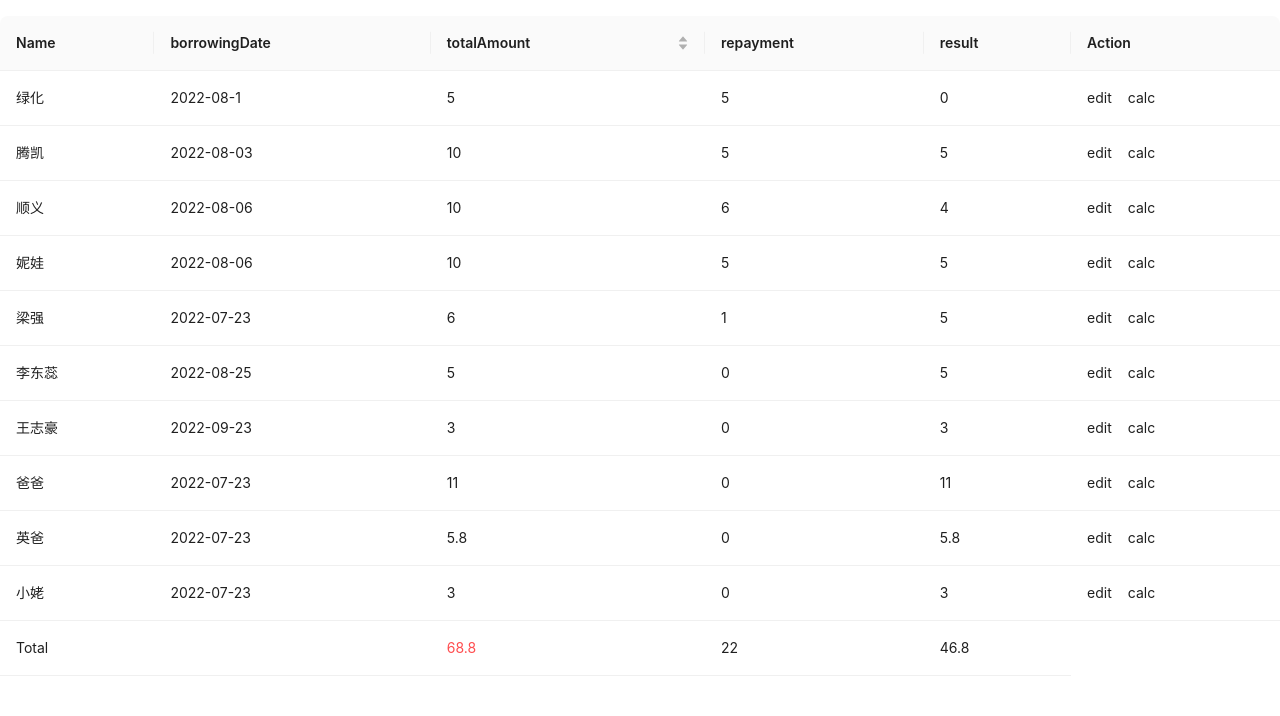
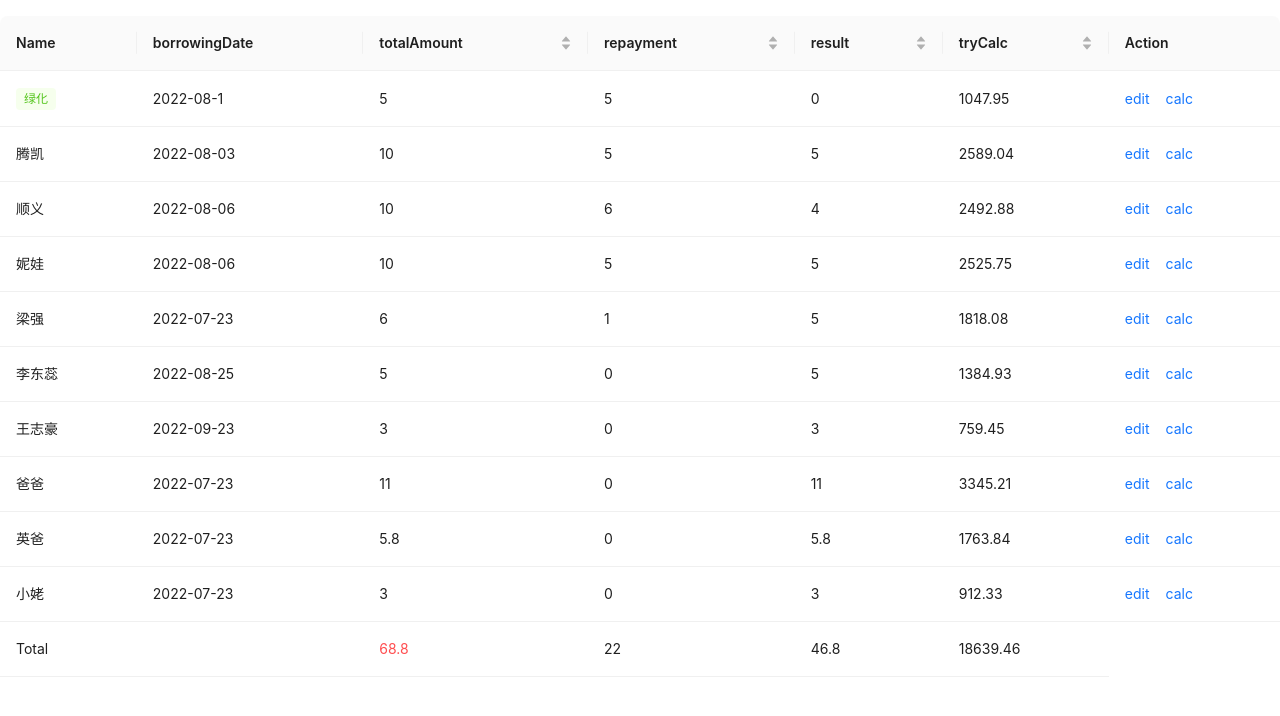
Before and after one commit to hlzpy/debt, a React (Create React App) app: page / in a window 1280 px wide. Shown: the top 716 px of the page. Built offline with nearby package versions, Linux system fonts and the light colour scheme.

Commit message:
列表增加利息列&列表排序

```diff
--- a/public/data.json
+++ b/public/data.json
@@ -15,7 +15,7 @@
         "repayment": [{ "date": "2023-5-1", "amount": 5 }],
         "note": null,
         "id": 2,
-        "rate": 0
+        "rate": 3
     },
     {
         "name": "顺义",
@@ -27,7 +27,8 @@
             { "date": "2023-6-18", "amount": 1 }
         ],
         "note": null,
-        "id": 3
+        "id": 3,
+        "rate": 3
     },
     {
         "name": "妮娃",
@@ -39,7 +40,7 @@
         ],
         "note": null,
         "id": 4,
-        "rate": 0
+        "rate": 3
     },
     {
         "name": "梁强",
@@ -48,7 +49,7 @@
         "repayment": [{ "date": "2023-7-20", "amount": 1 }],
         "note": null,
         "id": 5,
-        "rate": 0
+        "rate": 3
     },
     {
         "name": "李东蕊",
@@ -57,7 +58,7 @@
         "repayment": [],
         "note": null,
         "id": 6,
-        "rate": 0
+        "rate": 3
     },
     {
         "name": "王志豪",
@@ -66,7 +67,7 @@
         "repayment": [],
         "note": null,
         "id": 7,
-        "rate": 0
+        "rate": 3
     },
     {
         "name": "爸爸",
@@ -75,7 +76,7 @@
         "repayment": [],
         "note": null,
         "id": 8,
-        "rate": 0
+        "rate": 3
     },
     {
         "name": "英爸",
@@ -84,7 +85,7 @@
         "repayment": [],
         "note": null,
         "id": 9,
-        "rate": 0
+        "rate": 3
     },
     {
         "name": "小姥",
@@ -93,6 +94,6 @@
         "repayment": [],
         "note": null,
         "id": 10,
-        "rate": 0
+        "rate": 3
     }
 ]
--- a/src/components/DebtList/index.tsx
+++ b/src/components/DebtList/index.tsx
@@ -1,10 +1,12 @@
 import React, { useEffect, useState } from 'react';
 import Table, { ColumnsType } from 'antd/es/table';
-import { Space, Typography, Modal } from 'antd';
+import { Space, Typography, Modal, Tag } from 'antd';
 import axios from 'axios';
 import DebtDetail from '../DebtDetail';
 import DebtEdit from '../DebtEdit';
 import TryCalc from '../TryCalc';
+import { calcTry } from '../../utils/calc.util';
+import dayjs from 'dayjs';
 const { Text } = Typography;
 const { info } = Modal;
 
@@ -24,6 +26,19 @@ const DebtList: React.FC = () => {
             title: 'Name',
             dataIndex: 'name',
             key: 'name',
+            render: (_, record) => {
+                const isReturnDone =
+                    record.totalAmount -
+                        record.repayment.reduce((pre, cur) => pre + +cur.amount, 0) <=
+                    0;
+                return isReturnDone ? (
+                    <Tag bordered={false} color="success">
+                        {record.name}
+                    </Tag>
+                ) : (
+                    record.name
+                );
+            },
         },
         {
             title: 'borrowingDate',
@@ -41,15 +56,41 @@ const DebtList: React.FC = () => {
             key: 'repayment',
             dataIndex: 'repayment',
             render: (_, { repayment }) => (
-                <>{repayment.reduce((pre, cur) => +pre + +cur.amount, 0)}</>
+                <>{repayment.reduce((pre, cur) => pre + cur.amount, 0)}</>
             ),
+            sorter: (a, b) => {
+                const resultA = a.repayment.reduce((pre, cur) => pre + +cur.amount, 0);
+                const resultB = b.repayment.reduce((pre, cur) => pre + +cur.amount, 0);
+                return resultA - resultB;
+            },
         },
         {
             title: 'result',
             key: 'id',
             dataIndex: 'result',
             render: (_, { repayment, totalAmount }) => {
-                return +totalAmount - +repayment.reduce((pre, cur) => +pre + +cur.amount, 0);
+                return +totalAmount - +repayment.reduce((pre, cur) => pre + +cur.amount, 0);
+            },
+            sorter: (a, b) => {
+                const resultA =
+                    a.totalAmount - +a.repayment.reduce((pre, cur) => pre + +cur.amount, 0);
+                const resultB =
+                    b.totalAmount - +b.repayment.reduce((pre, cur) => pre + +cur.amount, 0);
+                return resultA - resultB;
+            },
+        },
+        {
+            title: 'tryCalc',
+            key: 'tryCalc',
+            dataIndex: 'tryCalc',
+            render: (_, record) => {
+                const { rate } = record;
+                return calcTry(rate, record, dayjs().format());
+            },
+            sorter: (a, b) => {
+                const resultA = calcTry(a.rate, a, dayjs().format());
+                const resultB = calcTry(b.rate, b, dayjs().format());
+                return resultA - resultB;
             },
         },
         {
@@ -95,7 +136,15 @@ const DebtList: React.FC = () => {
 
     const handleSave = (values: DataType) => {
         const newData = debts.map((item: DataType) =>
-            item.id === editingItem?.id ? { ...item, ...values } : item
+            item.id === editingItem?.id
+                ? {
+                      ...item,
+                      ...{
+                          ...values,
+                          borrowingDate: dayjs(values.borrowingDate).format('YYYY-MM-DD'),
+                      },
+                  }
+                : item
         );
         setDebts(newData);
         setEditModalVisible(false);
@@ -110,12 +159,18 @@ const DebtList: React.FC = () => {
                     summary={(pageData) => {
                         let totalBorrow = 0;
                         let totalRepayment = 0;
+                        let totalInterest = 0;
 
-                        pageData.forEach(({ totalAmount, repayment }) => {
-                            totalBorrow += totalAmount;
-                            totalRepayment += repayment.reduce((pre, cur) => pre + cur.amount, 0);
+                        pageData.forEach((item) => {
+                            totalBorrow += item.totalAmount;
+                            totalRepayment += item.repayment.reduce(
+                                (pre, cur) => pre + cur.amount,
+                                0
+                            );
+                            totalInterest += calcTry(item.rate, item, dayjs().format());
                         });
                         const totalResult = totalBorrow - totalRepayment;
+                        totalInterest = Number(totalInterest.toFixed(2));
 
                         return (
                             <>
@@ -130,6 +185,9 @@ const DebtList: React.FC = () => {
                                     </Table.Summary.Cell>
                                     <Table.Summary.Cell index={4}>
                                         <Text>{totalResult}</Text>
+                                    </Table.Summary.Cell>
+                                    <Table.Summary.Cell index={5}>
+                                        <Text>{totalInterest}</Text>
                                     </Table.Summary.Cell>
                                 </Table.Summary.Row>
                             </>
--- a/src/components/TryCalc/index.tsx
+++ b/src/components/TryCalc/index.tsx
@@ -2,6 +2,7 @@ import { Button, DatePicker, Descriptions, Form, Input, InputNumber, Modal } fro
 import React, { useEffect, useState } from 'react';
 import { DataType } from '../DebtList';
 import dayjs from 'dayjs';
+import { calcTry } from '../../utils/calc.util';
 
 const TryCalc = ({
     visible,
@@ -23,31 +24,32 @@ const TryCalc = ({
     }, [editingItem]);
 
     const tryCalc = () => {
-        const { totalAmount, repayment, borrowingDate } = editingItem;
-        let loanAmount = totalAmount; // 总借款金额
-        let totalInterest = 0;
         const rate = form.getFieldValue('rate');
         const resultDate = form.getFieldValue('borrowingDate');
-        const repaidMount = repayment.reduce((p: any, c: any) => p + c.amount, 0);
-        const repayments = [
-            ...repayment,
-            repaidMount >= totalAmount
-                ? {}
-                : {
-                      date: dayjs(resultDate).format(),
-                      amount: totalAmount - repaidMount,
-                  },
-        ].sort((a: any, b: any) => dayjs(a.date).valueOf() - dayjs(b.date).valueOf());
-        repayments.forEach((item, index) => {
-            const day = dayjs(item.date).diff(
-                index === 0 ? borrowingDate : repayments[index - 1].date,
-                'day'
-            );
-            totalInterest += ((loanAmount * rate) / 100) * (day / 365);
-            loanAmount -= item.amount;
-        });
+        // const { totalAmount, repayment, borrowingDate } = editingItem;
+        // let loanAmount = totalAmount; // 总借款金额
+        // let totalInterest = 0;
+        // const repaidMount = repayment.reduce((p: any, c: any) => p + c.amount, 0);
+        // const repayments = [
+        //     ...repayment,
+        //     repaidMount >= totalAmount
+        //         ? {}
+        //         : {
+        //               date: dayjs(resultDate).format(),
+        //               amount: totalAmount - repaidMount,
+        //           },
+        // ].sort((a: any, b: any) => dayjs(a.date).valueOf() - dayjs(b.date).valueOf());
+        // repayments.forEach((item, index) => {
+        //     const day = dayjs(item.date).diff(
+        //         index === 0 ? borrowingDate : repayments[index - 1].date,
+        //         'day'
+        //     );
+        //     totalInterest += ((loanAmount * rate) / 100) * (day / 365);
+        //     loanAmount -= item.amount;
+        // });
 
-        setResult(+Number(totalInterest * 10000).toFixed(2));
+        // setResult(+Number(totalInterest * 10000).toFixed(2));
+        setResult(calcTry(rate, editingItem, resultDate));
     };
 
     return (
--- /dev/null
+++ b/src/utils/calc.util.ts
@@ -0,0 +1,31 @@
+import dayjs from "dayjs";
+import { DataType } from "../components/DebtList";
+
+export function calcTry(rate: number, editingItem: DataType, resultDate: string): number {
+    if (rate <= 0) {
+        return 0;
+    }
+    const { totalAmount, repayment, borrowingDate } = editingItem;
+    let loanAmount = totalAmount; // 总借款金额
+    let totalInterest = 0;
+    const repaidMount = repayment.reduce((p: any, c: any) => p + c.amount, 0);
+    const repayments: { date: string; amount: number}[] | any = [
+        ...repayment,
+        repaidMount >= totalAmount
+            ? {}
+            : {
+                  date: dayjs(resultDate).format(),
+                  amount: totalAmount - repaidMount,
+              },
+    ].sort((a: any, b: any) => dayjs(a.date).valueOf() - dayjs(b.date).valueOf());
+    repayments.forEach((item: { date: string | number | Date | dayjs.Dayjs | null | undefined; amount: number; }, index: number) => {
+        const day = dayjs(item.date).diff(
+            index === 0 ? borrowingDate : repayments[index - 1].date,
+            'day'
+        );
+        totalInterest += ((loanAmount * rate) / 100) * (day / 365);
+        loanAmount -= item.amount;
+    });
+
+    return +Number(totalInterest * 10000).toFixed(2);
+}
--- a/tailwind.config.js
+++ b/tailwind.config.js
@@ -5,4 +5,7 @@ module.exports = {
     extend: {},
   },
   plugins: [],
+  corePlugins: {
+    preflight: false
+  }
 }
```
